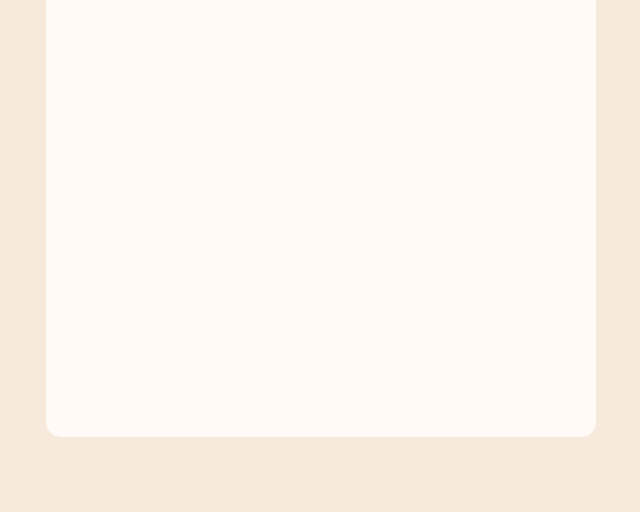
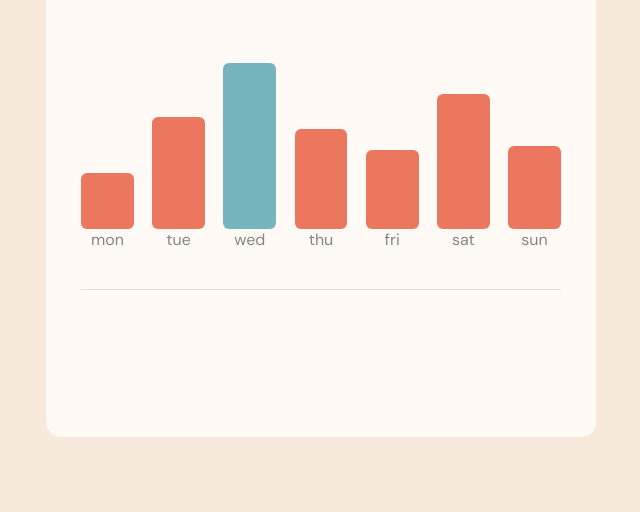
Before and after one commit to Denysmak/Expenses-chart-component, a plain HTML site: page index.html in a window 1280 px wide. Shown: the part 288-800 px from the top of the page, without its empty margins (319-959 px from the left). Drawn offline with Linux system fonts and the light colour scheme.

Commit message:
update chart

```diff
--- a/index.html
+++ b/index.html
@@ -22,7 +22,45 @@
 <img class="logo" src="./images/logo.svg" alt="">
 
 </div>
-<div class="spending"></div>
+<div class="spending">
+<h1>Spending - Last 7 days</h1>
+<div class="chart">
+
+<div class="days">
+<div class="day">
+<div id="bar1" class="bar"></div>
+<p>mon</p>
+</div>
+<div class="day">
+  <div id="bar2" class="bar"></div>
+  <p>tue</p>
+</div>
+<div class="day">
+  <div id="bar3" class="bar"></div>
+  <p>wed</p>
+</div>
+<div class="day">
+  <div id="bar4" class="bar"></div>
+  <p>thu</p>
+</div>
+<div class="day">
+  <div id="bar5" class="bar"></div>
+  <p>fri</p>
+</div>
+<div class="day">
+  <div id="bar6" class="bar"></div>
+  <p>sat</p>
+</div>
+<div class="day">
+  <div id="bar7" class="bar"></div>
+  <p>sun</p>
+</div>
+</div>
+
+
+</div>
+
+</div>
 
 </main>
 
--- a/style.css
+++ b/style.css
@@ -1,6 +1,7 @@
 *{
 margin: 0%;
 padding: 0%;
+box-sizing: border-box;
 }
 body{
 margin: 0%;
@@ -29,11 +30,6 @@ justify-content: space-between;
 align-items: center;
 color: white;
 }
-.spending{
-background-color: hsl(33, 100%, 98%);
-height: 80%;
-border-radius: 15px;
-}
 .logo{
 height: 50px;
 }
@@ -47,3 +43,65 @@ height: 60%;
 .balance-money h1{
 font-size: 1.8rem;
 }
+.spending {
+background-color: hsl(33, 100%, 98%);
+height: 80%;
+border-radius: 15px;
+padding: 25px 35px;
+}
+.chart{
+display: flex;
+flex-direction: column;
+justify-content: flex-end;
+padding-bottom: 8%;
+border-bottom: 1px solid rgb(225, 225, 225);
+height: 65%;
+}
+.days{
+height: 78%;
+display: flex;
+justify-content: space-between;
+color: rgb(133, 133, 133);
+}
+.day{
+
+display: flex;
+flex-direction: column;
+justify-content: flex-end;
+align-items: center;
+height: 100%;
+width: 11%;
+}
+.bar {
+border-radius: 6px;
+background-color: hsl(10, 79%, 65%);
+}
+#bar1{
+height: 27%;
+width: 100%;
+}
+#bar2 {
+height: 54%;
+width: 100%;
+}
+#bar3 {
+height: 80%;
+width: 100%;
+background-color: hsl(186, 34%, 60%);
+}
+#bar4 {
+height: 48%;
+width: 100%;
+}
+#bar5 {
+height: 38%;
+width: 100%;
+}
+#bar6 {
+height: 65%;
+width: 100%;
+}
+#bar7 {
+height: 40%;
+width: 100%;
+}
```
